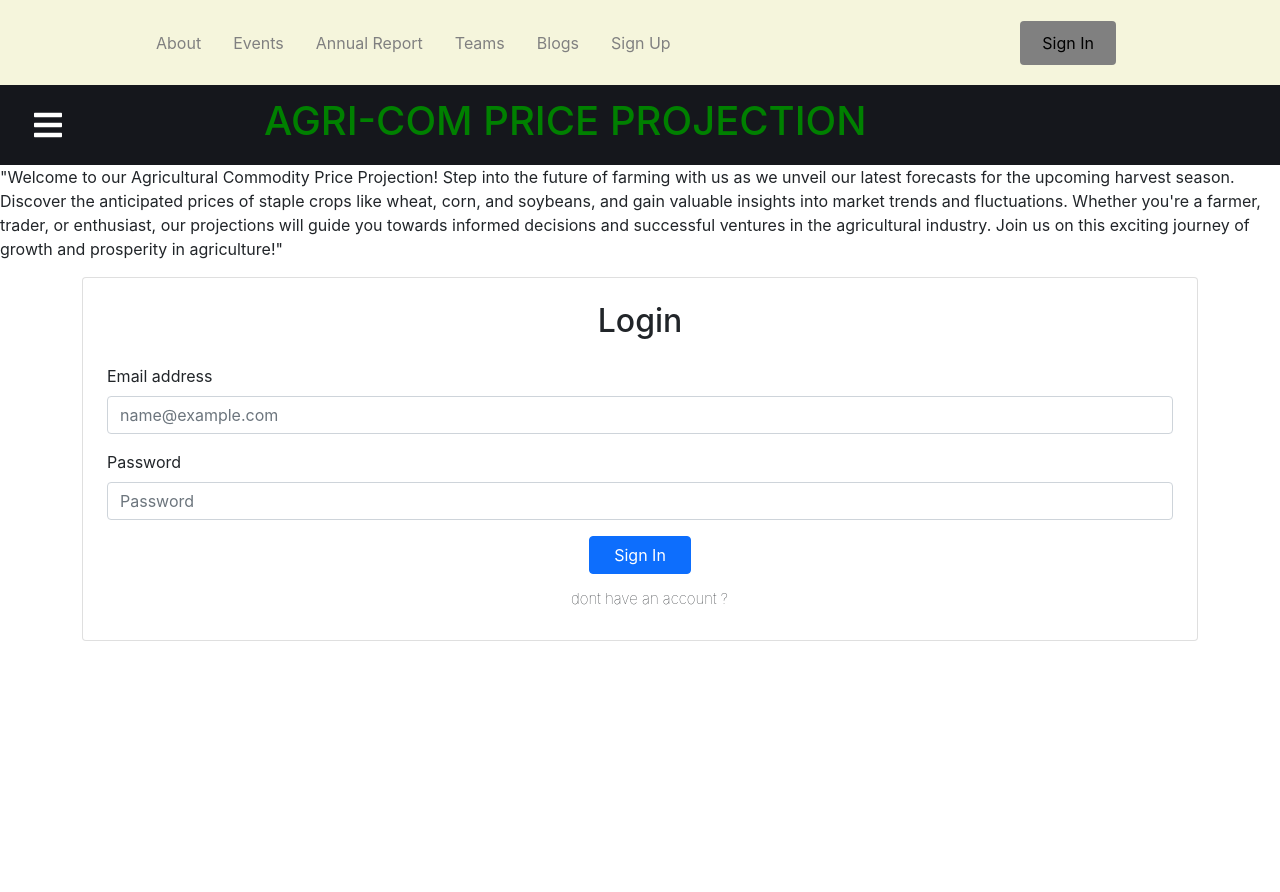
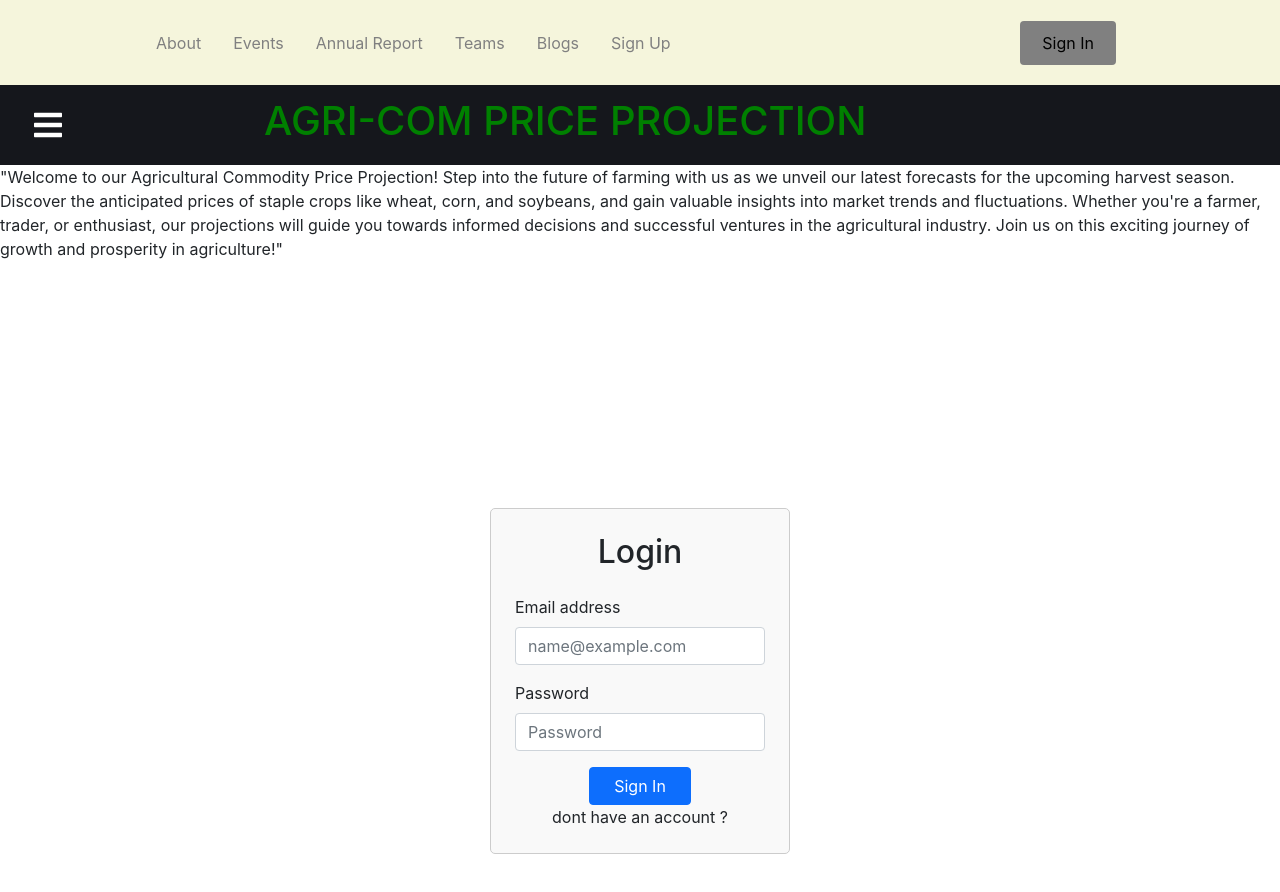
Before and after one commit to Wachiputi/ACPP, a React (Create React App) app: page /signin in a window 1280 px wide. Shown: the top 892 px of the page. Before the commit the page ends 800 px from the top, so only its background shows below. Built offline with nearby package versions, Linux system fonts and the light colour scheme.

Commit message:
form added to container

```diff
--- a/src/App.css
+++ b/src/App.css
@@ -47,7 +47,7 @@
 }
 
 
-h3{
+/*3{
   font-size: 15px;
   padding-left: 13rem;
   padding-top:1rem;
@@ -55,4 +55,46 @@ h3{
   display: flex;
 
   margin-left: 16rem;
+}*/
+
+.container-lg {
+  display: flex;
+  justify-content: center;
+  align-items: center;
+  height: 100vh; /* Full viewport height */
+  padding-top:0.5rem;
 }
+
+.card {
+  width: 300px; /* Set width of the card */
+  padding: 20px; /* Add padding */
+  border: 1px solid #ccc; /* Add border */
+  border-radius: 5px; /* Add border radius */
+  background-color: #f9f9f9; /* Set background color */
+}
+
+.form-label {
+  margin-bottom: 0.5rem; /* Adjust margin bottom for form labels */
+}
+
+.form-control {
+  width: 100%; /* Set width to 100% */
+  padding: 0.375rem 0.75rem; /* Add padding */
+  font-size: 1rem; /* Set font size */
+  line-height: 1.5; /* Set line height */
+  border: 1px solid #ced4da; /* Add border */
+  border-radius: 0.25rem; /* Add border radius */
+}
+
+.btn-primary {
+  padding: 0.375rem 0.75rem; /* Add padding */
+  font-size: 1rem; /* Set font size */
+  line-height: 1.5; /* Set line height */
+}
+
+.text-center {
+  text-align: center; /* Align text to center */
+}
+h7{
+  text-align: center;
+}
--- a/src/pages/Signin.js
+++ b/src/pages/Signin.js
@@ -6,7 +6,16 @@ const Signin = () => {
     <div>
       <p>
 
-      "Welcome to our Agricultural Commodity Price Projection! Step into the future of farming with us as we unveil our latest forecasts for the upcoming harvest season. Discover the anticipated prices of staple crops like wheat, corn, and soybeans, and gain valuable insights into market trends and fluctuations. Whether you're a farmer, trader, or enthusiast, our projections will guide you towards informed decisions and successful ventures in the agricultural industry. Join us on this exciting journey of growth and prosperity in agriculture!"
+      "Welcome to our Agricultural Commodity Price Projection!
+      Step into the future of farming with us as we unveil our
+      latest forecasts for the upcoming harvest season. Discover
+      the anticipated prices of staple crops like wheat, corn,
+      and soybeans, and gain valuable insights into market trends
+      and fluctuations. Whether you're a farmer, trader, or enthusiast,
+      our projections will guide you towards informed decisions
+      and successful ventures in the agricultural industry.
+      Join us on this exciting journey of growth and prosperity in
+       agriculture!"
 
       </p>
 
@@ -24,7 +33,7 @@ const Signin = () => {
     <div className="text-center">
       <button type="button" className="btn btn-primary px-4">Sign In</button>
     </div>
-    <h3 className="createAcc"> dont have an account ?</h3>
+    <h7 className="createAcc"> dont have an account ?</h7>
   </div>
 
 
```
